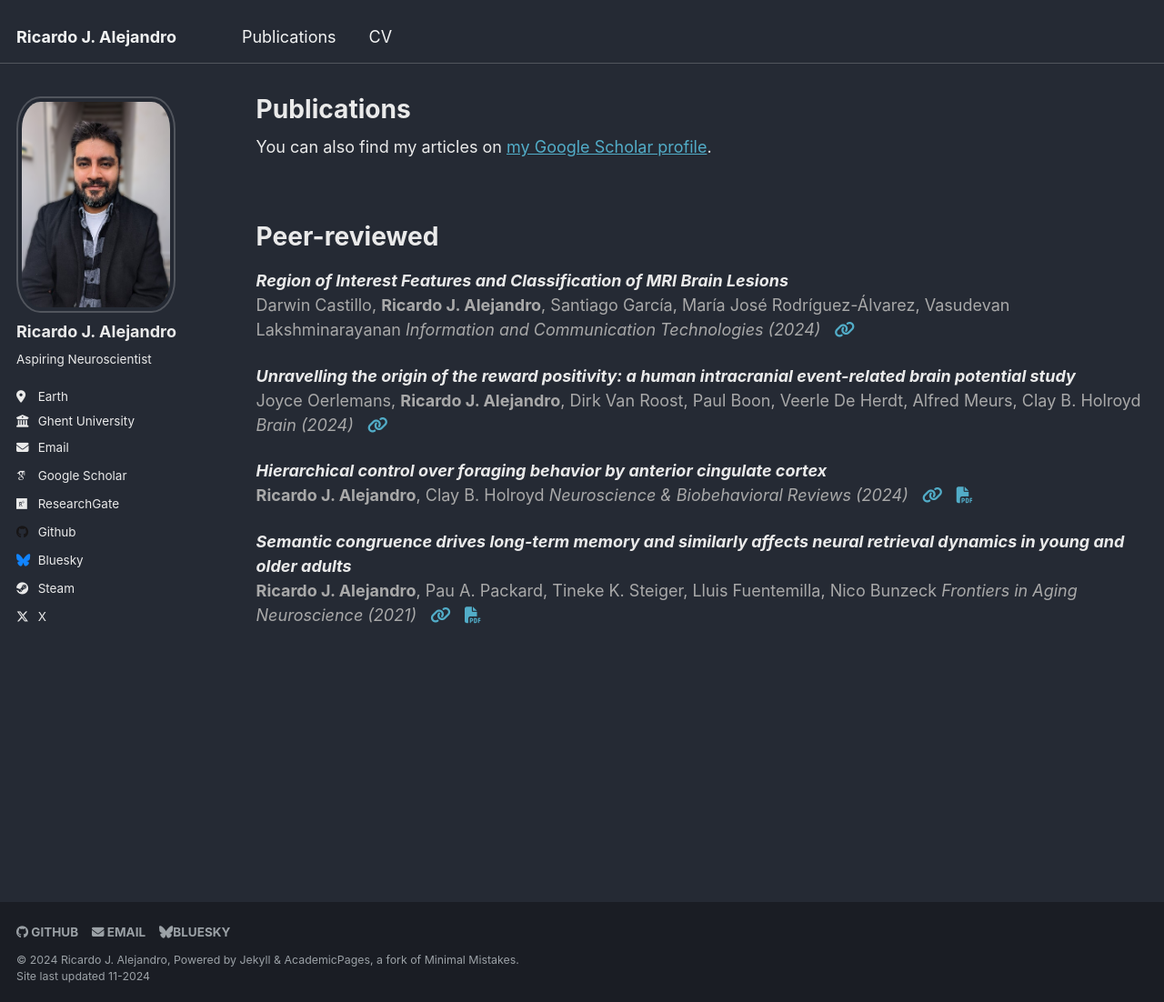
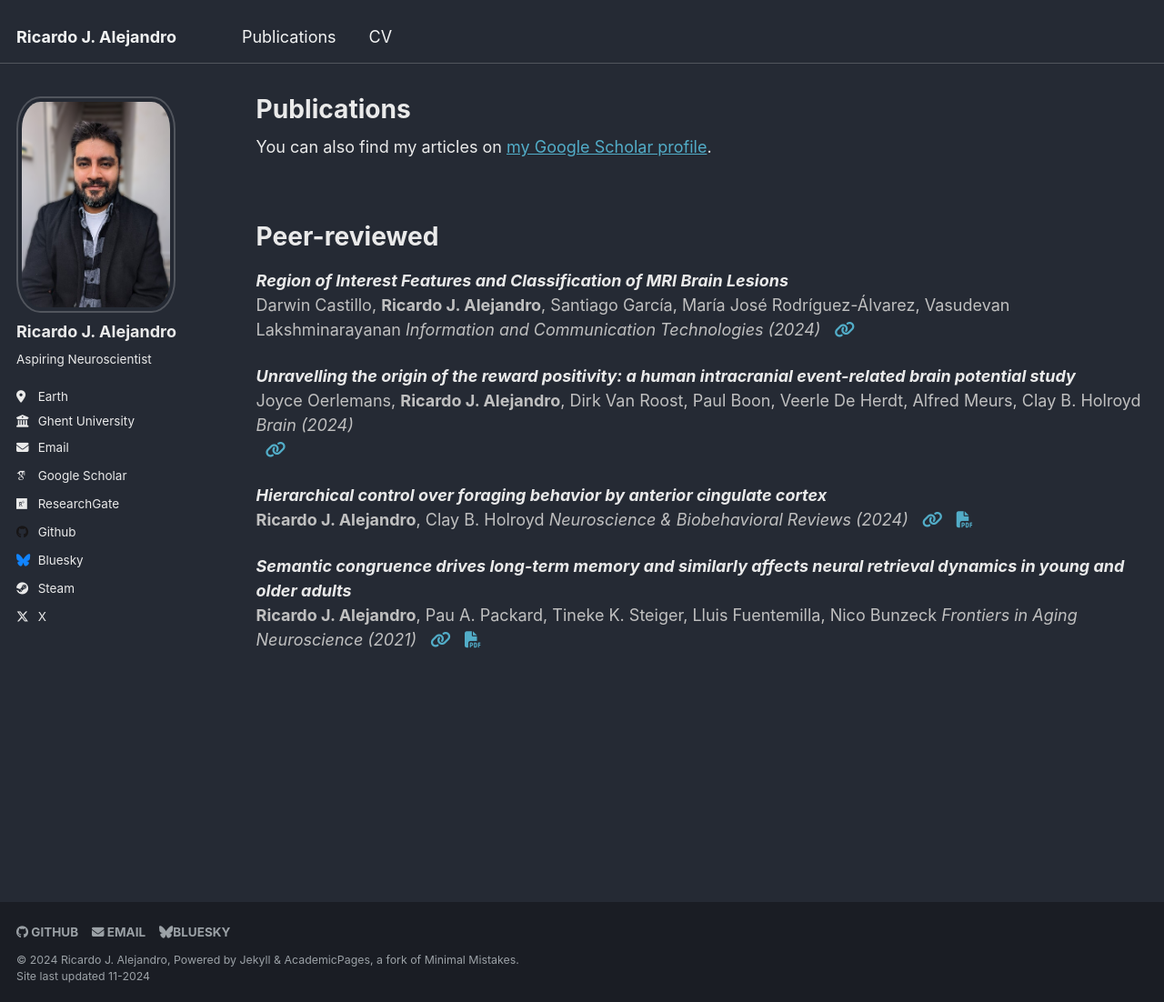
Before and after one commit to rjalejandro/rjalejandro.github.io, a Jekyll site: the page built from _pages/publications.md, in a window 1280 px wide and 1102 px high. Shown: the whole window at 91% size. Built offline with Jekyll 4.4.1, drawn with Linux system fonts in a browser that asks for light colours; some web fonts are replaced.

Commit message:
auth font space

```diff
--- a/_pages/publications.md
+++ b/_pages/publications.md
@@ -15,28 +15,28 @@
 =====
 
 ***Region of Interest Features and Classification of MRI Brain Lesions***
-<span style="color:#A9A9A9">Darwin Castillo, **Ricardo J. Alejandro**, Santiago García, María José Rodríguez-Álvarez, Vasudevan Lakshminarayanan</span>  <!-- authors -->
-<span style="color:#A9A9A9">*Information and Communication Technologies (2024)*</span> <!-- journal (year) -->
+<span style="color:#C0C0C0">Darwin Castillo, **Ricardo J. Alejandro**, Santiago García, María José Rodríguez-Álvarez, Vasudevan Lakshminarayanan</span>  <!-- authors -->
+<span style="color:#C0C0C0">*Information and Communication Technologies (2024)*</span> <!-- journal (year) -->
 &nbsp; <!-- space between the icons -->
 <a href="https://link.springer.com/chapter/10.1007/978-3-031-75431-9_4" target="_blank"><i class="fa fa-link" aria-hidden="true"></i></a> <!-- URL -->
 
 ***Unravelling the origin of the reward positivity: a human intracranial event-related brain potential study***
-<span style="color:#A9A9A9">Joyce Oerlemans, **Ricardo J. Alejandro**, Dirk Van Roost, Paul Boon, Veerle De Herdt, Alfred Meurs, Clay B. Holroyd</span>  <!-- authors -->
-<span style="color:#A9A9A9">*Brain (2024)*</span> <!-- journal (year) -->
+<span style="color:#C0C0C0">Joyce Oerlemans, **Ricardo J. Alejandro**, Dirk Van Roost, Paul Boon, Veerle De Herdt, Alfred Meurs, Clay B. Holroyd</span>
+<span style="color:#C0C0C0">*Brain (2024)*</span>
 &nbsp; <!-- space between the icons -->
 <a href="https://academic.oup.com/brain/advance-article-abstract/doi/10.1093/brain/awae259/7727398" target="_blank"><i class="fa fa-link" aria-hidden="true"></i></a> <!-- URL -->
 
 ***Hierarchical control over foraging behavior by anterior cingulate cortex***
-<span style="color:#A9A9A9">**Ricardo J. Alejandro**, Clay B. Holroyd</span>  <!-- authors -->
-<span style="color:#A9A9A9">*Neuroscience & Biobehavioral Reviews (2024)*</span> <!-- journal (year) -->
+<span style="color:#C0C0C0">**Ricardo J. Alejandro**, Clay B. Holroyd</span>  <!-- authors -->
+<span style="color:#C0C0C0">*Neuroscience & Biobehavioral Reviews (2024)*</span> <!-- journal (year) -->
 &nbsp; <!-- space between the icons -->
 <a href="https://www.sciencedirect.com/science/article/pii/S0149763424000927" target="_blank"><i class="fa fa-link" aria-hidden="true"></i></a>
 &nbsp; <!-- space between the icons -->
 <a href="../files/Alejandro_&_Holroyd_2024.pdf" target="_blank"><i class="fa fa-file-pdf" aria-hidden="true"></i></a>
 
 ***Semantic congruence drives long-term memory and similarly affects neural retrieval dynamics in young and older adults***
-<span style="color:#A9A9A9">**Ricardo J. Alejandro**, Pau A. Packard, Tineke K. Steiger, Lluis Fuentemilla, Nico Bunzeck</span>  <!-- authors -->
-<span style="color:#A9A9A9">*Frontiers in Aging Neuroscience (2021)*</span> <!-- journal (year) -->
+<span style="color:#C0C0C0">**Ricardo J. Alejandro**, Pau A. Packard, Tineke K. Steiger, Lluis Fuentemilla, Nico Bunzeck</span>  <!-- authors -->
+<span style="color:#C0C0C0">*Frontiers in Aging Neuroscience (2021)*</span> <!-- journal (year) -->
 &nbsp; <!-- space between the icons -->
 <a href="https://www.frontiersin.org/journals/aging-neuroscience/articles/10.3389/fnagi.2021.683908/full" target="_blank"><i class="fa fa-link" aria-hidden="true"></i></a>
 &nbsp; <!-- space between the icons -->
```
